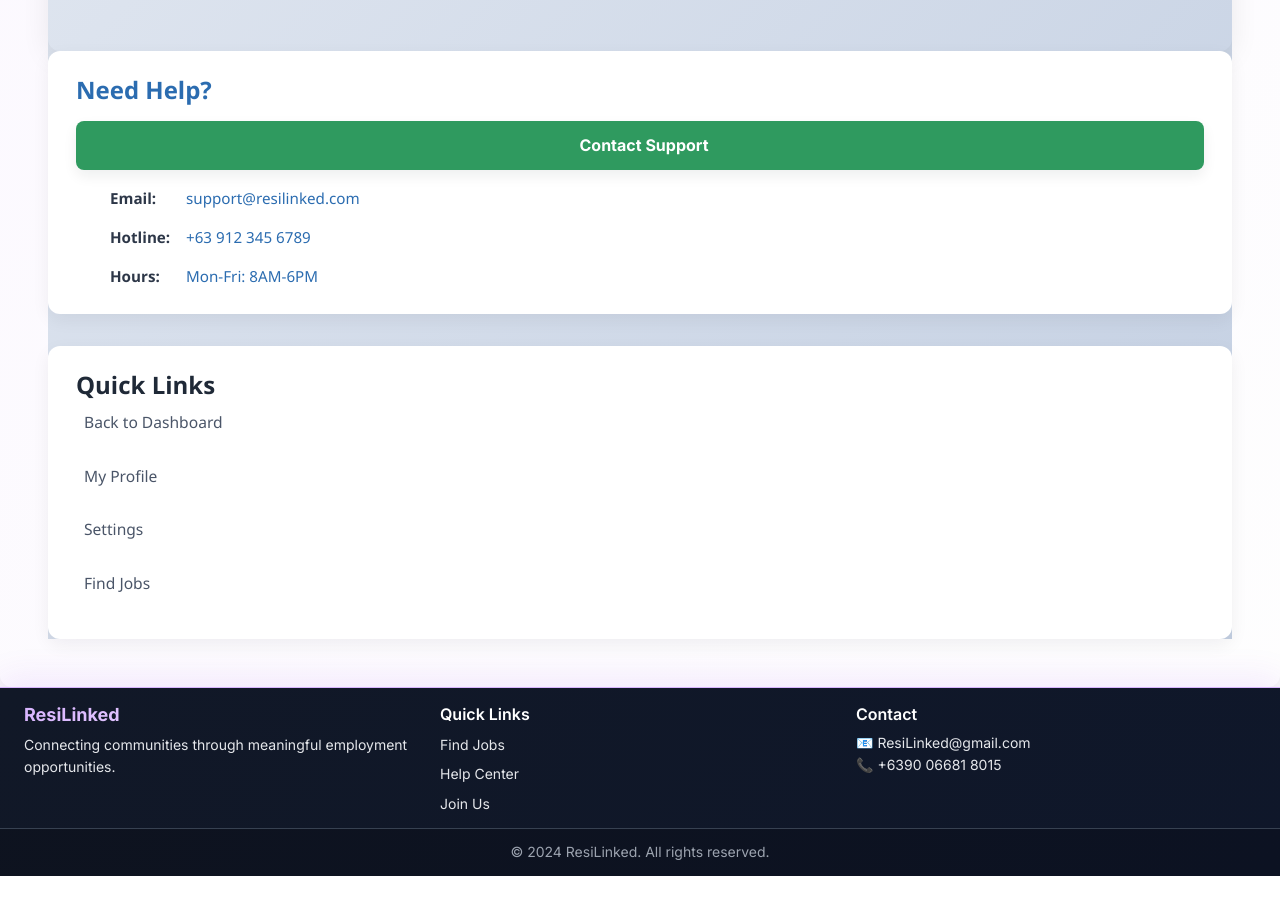
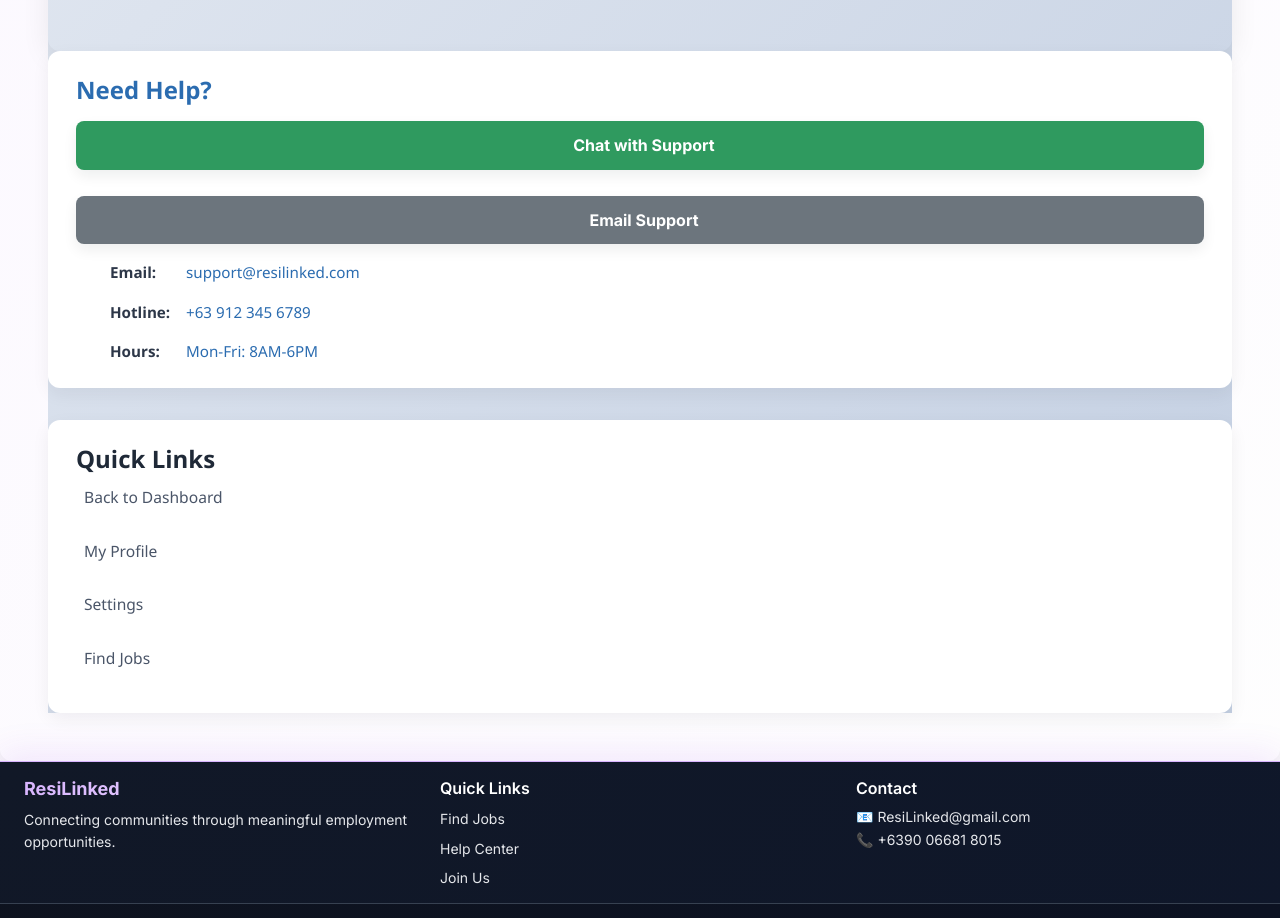
Before and after one commit to armandoxd03/Resi_Frontend, a React (Vite) app: page /help in a window 1280 px wide. Shown: the part 1780-2698 px from the top of the page. Before the commit the page ends 2656 px from the top, so only its background shows below. Built offline with nearby package versions, Linux system fonts and the light colour scheme; no server answers.

Commit message:
Add FAQ/Support chat integration - users can chat directly with admin

```diff
--- a/src/api.js
+++ b/src/api.js
@@ -27,6 +27,7 @@
       "/users/applications",
       "/users/notifications",
       "/users/search",
+      "/users/support-contact",
       "/jobs/my-jobs",
       "/jobs/my-applications",
       "/jobs/my-matches",
@@ -666,6 +667,10 @@
     return this.request(`/users/search${query ? "?" + query : ""}`);
   }
 
+  async getSupportContact() {
+    return this.request("/users/support-contact");
+  }
+
   async searchUsersAdmin(params = {}) {
     const query = new URLSearchParams(params).toString();
     return this.request(`/admin/users${query ? "?" + query : ""}`);
--- a/src/components/Chat.jsx
+++ b/src/components/Chat.jsx
@@ -1,6 +1,7 @@
 import { useState, useEffect, useRef } from 'react';
 import { useAuth } from '../context/AuthContext';
 import { useAlert } from '../context/AlertContext';
+import { useLocation } from 'react-router-dom';
 import apiService from '../api';
 import { getProfilePictureUrl } from '../utils/imageHelper';
 
@@ -20,10 +21,18 @@
 
   const { user } = useAuth();
   const { success, error: showError } = useAlert();
+  const location = useLocation();
 
-  // Load conversations on mount
+  // Load conversations on mount and handle support contact from navigation state
   useEffect(() => {
     loadConversations();
+
+    // If coming from Help page with support contact, start conversation
+    if (location.state?.supportContact) {
+      handleStartConversation(location.state.supportContact);
+      // Clear the state so it doesn't trigger again
+      window.history.replaceState({}, document.title);
+    }
   }, []);
 
   // Search users when searchQuery changes
--- a/src/components/Help.jsx
+++ b/src/components/Help.jsx
@@ -1,12 +1,14 @@
 import { useState, useContext } from 'react'
-import { Link } from 'react-router-dom'
+import { Link, useNavigate } from 'react-router-dom'
 import { AuthContext } from '../context/AuthContext'
 import { AlertContext } from '../context/AlertContext'
+import apiService from '../api'
 import styles from './Help.module.css'
 
 function Help() {
   const { user, token } = useContext(AuthContext)
-  const { showAlert } = useContext(AlertContext)
+  const { showAlert, error: showError } = useContext(AlertContext)
+  const navigate = useNavigate()
   const [searchTerm, setSearchTerm] = useState('')
   const [activeItems, setActiveItems] = useState(new Set())
   const [showSupportModal, setShowSupportModal] = useState(false)
@@ -136,6 +138,24 @@
     )
   }
 
+  const openSupportChat = async () => {
+    try {
+      // Get support contact (admin)
+      const response = await apiService.getSupportContact()
+      const supportContact = response.supportContact || response.data?.supportContact
+
+      if (supportContact) {
+        // Navigate to chat with support contact pre-selected
+        navigate('/chat', { state: { supportContact } })
+      } else {
+        showError('Support contact not available')
+      }
+    } catch (error) {
+      console.error('Error loading support contact:', error)
+      showError('Failed to connect to support. Please try again.')
+    }
+  }
+
   const openSupportModal = () => {
     // Pre-populate form with user data if available
     if (user) {
@@ -255,9 +275,13 @@
         <div className="sidebar">
           <div className="contact-card">
             <h3><i className="fas fa-headset"></i> Need Help?</h3>
-            <button className="contact-btn" onClick={openSupportModal}>
+            <button className="contact-btn" onClick={openSupportChat}>
+              <i className="fas fa-comments"></i>
+              Chat with Support
+            </button>
+            <button className="contact-btn secondary" onClick={openSupportModal} style={{ marginTop: '10px', background: '#6c757d' }}>
               <i className="fas fa-envelope"></i>
-              Contact Support
+              Email Support
             </button>
 
             <div className="contact-info">
```
